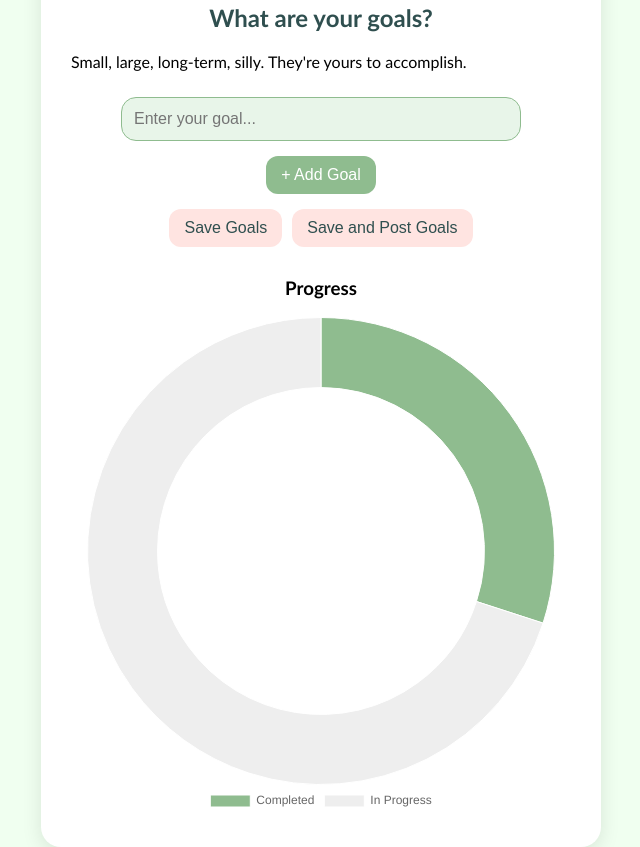
After one commit to kaytree23/SocialMediaApp, a PHP site: page /goal_setting.html in a window 1280 px wide. The commit adds this page. Shown: the whole page, without its empty margins (319-959 px from the left). Run offline with PHP 8.4, Linux system fonts and the light colour scheme.

Commit message:
Login UI and Goal Setting Page

```diff
--- /dev/null
+++ b/frontend/goal_setting.html
@@ -0,0 +1,195 @@
+<!-- goal_setting.php -->
+<!-- handles UI of goal setting menu -->
+<?php include 'db.php'; ?>
+<!DOCTYPE html>
+<html lang="en">
+    <head>
+        <meta charset="UTF-8">
+        <meta name="viewport" content="width=device-width, initial-scale=1.0">
+        <title>Goal Setting</title>
+        <script src="https://cdn.jsdelivr.net/npm/chart.js"></script>
+        <style>
+            body
+            {
+                font-family: 'Trebuchet MS', sans-serif;
+                margin: 0;
+                height: 100vh;
+                display: flex;
+                justify-content: center;
+                align-items: center;
+                background-color: #F0FFF0;
+            }
+
+            .goal-setting-container
+            {
+                width: 500px;
+                max-width: 90%;
+                /* change to light green bg? */
+                background-color: #FFFFFF;
+                padding: 30px;
+                border-radius: 20px;
+                box-shadow: 0 5px 20px rgba(0, 0, 0, 0.1);
+            }
+
+            .goal-setting-container h2
+            {
+                text-align: center;
+                margin-bottom: 20px;
+                color: #2F4F4F;
+            }
+
+            .goal-input
+            {
+                margin-bottom: 15px;
+                display: flex;
+                flex-direction: column;
+                align-items: center;
+                gap: 10px;
+            }
+
+            .goal-input input
+            {
+                padding: 12px;
+                border: 1px solid #8FBC8F;
+                border-radius: 15px;
+                font-size: 16px;
+                background-color: #E8F5E9;
+                color: #2F4F4F;
+                margin-top: 10px;
+                width: 100%;
+                max-width: 400px;
+                box-sizing: border-box;
+            }
+
+
+            .goal-input input:focus
+            {
+                outline: none;
+                border-color: #66BB6A;
+                background-color: #C8E6C9;
+            }
+
+            .add-button, .action-buttons
+            {
+                display: flex;
+                justify-content: center;
+                margin-top: 15px;
+            }
+
+            .add-button button, .action-buttons button
+            {
+                padding: 10px 15px;
+                border: none;
+                border-radius: 12px;
+                cursor: pointer;
+                font-size: 16px;
+            }
+
+            .add-button button
+            {
+                background-color: #8FBC8F;
+                color: #FFFFFF;
+            }
+
+            /* buttons to save goals */
+            .action-buttons button.save-btn
+            {
+                background-color: #FFE4E1;
+                color: #2F4F4F;
+                margin-right: 10px;
+            }
+
+            /* button to post goals */
+            .action-buttons button.post-btn
+            {
+                background-color: #FFE4E1;
+                color: #2F4F4F;
+            }
+
+            /* circle chart for progress */
+            #progress-container
+            {
+                margin-top: 30px;
+                text-align: center;
+            }
+        </style>
+    </head>
+
+<body>
+    <div class="goal-setting-container">
+        <h2>What are your goals?</h2>
+        <p>Small, large, long-term, silly. They're yours to accomplish.</p>
+        <div id="goal-list">
+            <div class="goal-input">
+                <input type="text" placeholder="Enter your goal..." required>
+            </div>
+        </div>
+
+    <div class="add-button">
+        <button onclick="addGoal()">+ Add Goal</button>
+    </div>
+
+    <div class="action-buttons">
+        <button class="save-btn" onclick="saveGoals()">Save Goals</button>
+        <button class="post-btn" onclick="postGoals()">Save and Post Goals</button>
+    </div>
+
+    <div id="progress-container">
+        <h3>Progress</h3>
+        <canvas id="progress-chart" width="200" height="200"></canvas>
+    </div>
+    </div>
+
+    <script>
+        function addGoal()
+        {
+            const container = document.getElementById('goal-list');
+            const newGoal = document.createElement('div');
+            newGoal.className = 'goal-input';
+            newGoal.innerHTML = '<input type="text" placeholder="Enter your goal..." required>';
+            container.appendChild(newGoal);
+        }
+
+        function saveGoals()
+        {
+            alert('Goals saved successfully!');
+        }
+
+        function postGoals()
+        {
+            alert('Goals saved and shared!');
+        }
+
+        const ctx = document.getElementById('progress-chart').getContext('2d');
+        const progressChart = new Chart(ctx,
+        {
+            type: 'doughnut',
+            data:
+            {
+                labels: ['Completed', 'In Progress'],
+                datasets: [
+                    {
+                    label: 'Goal Progress',
+                    <!-- Example data: 3 completed, 7 in progress -->
+                    data: [3,7],
+                    backgroundColor: ['#8FBC8F', '#EEE'],
+                    borderWidth: 1
+                    }]
+            },
+            options:
+            {
+                cutout: '70%',
+                plugins:
+                {
+                    legend:
+                    {
+                        display: true,
+                        position: 'bottom'
+                    }
+                }
+            }
+        });
+    </script>
+
+</body>
+</html>
--- a/login.php
+++ b/frontend/login.php
@@ -1,4 +1,4 @@
-<!-- loging.php -->
+<!-- login.php -->
 
 <h2>Login to Connect</h2>
 
@@ -12,7 +12,7 @@
     <label for="password">Password:</label>
     <input type="password" id="password" name="password" required><br><br>
 
-    <buttom type="submit" class="button">Login</button>
+    <button type="submit" class="button">Login</button>
 </form>
 
 <!--Forgot password link-->
```
Also changed, not shown: frontend/style.css (+13 -5 lines), db.php (added), frontend/footer.php (renamed from footer.php), frontend/forgot_password.php (renamed from forgot_password.php), frontend/header.php (renamed from header.php).
